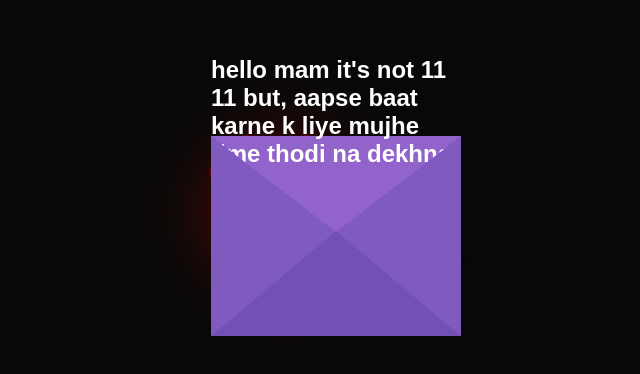
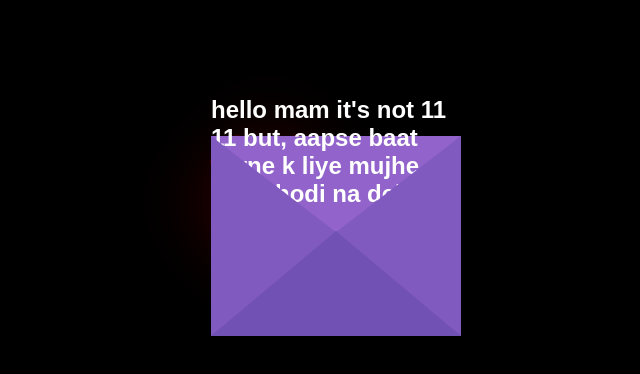
Before and after one commit to Gv0986/envelope-, a plain HTML site: page index.html in a window 1280 px wide. Shown: the part 172-546 px from the top of the page, without its empty margins (304-944 px from the left). Drawn offline with Linux system fonts and the light colour scheme.

Commit message:
Update Style3.css

```diff
--- a/Style3.css
+++ b/Style3.css
@@ -3,7 +3,7 @@ body {
   align-items: center;
   justify-content: center;
   height: 100vh;
-  background: #080808;
+  background: #000000;
 }
 .envelope {
   position: relative;
@@ -80,11 +80,11 @@ body {
   position: absolute;
   color: white;
   font-family: sans-serif;
-  top: -50%;
+  top: -30%;
 }
 .text {
   text-align: center;
-  font-size: 11px;
+  font-size: 6px;
   font-family: Arial, Helvetica, sans-serif;
   margin-top: 20px;
   font-weight: bold;
@@ -97,17 +97,17 @@ body {
 /*---heart -----*/
 .heart {
   background-color: red;
-  height: 70px;
-  width: 70px;
+  height: 50px;
+  width: 50px;
   position: relative;
   top: 20px;
   left: 20px;
   transform: rotate(-45deg);
   box-shadow: -5px 10px 90px red;
-  animation: untoldcoding 0.8s linear infinite;
+  animation: gv 0.8s linear infinite;
 }
 
-@keyframes untoldcoding {
+@keyframes gv {
   0% {
     transform: rotate(-45deg) scale(1.05);
   }
@@ -121,8 +121,8 @@ body {
 .heart:before {
   content: "";
   position: absolute;
-  height: 70px;
-  width: 70px;
+  height: 50px;
+  width: 50px;
   background-color: red;
   top: -40px;
   border-radius: 50px;
@@ -130,8 +130,8 @@ body {
 .heart:after {
   content: "";
   position: absolute;
-  height: 70px;
-  width: 70px;
+  height: 50px;
+  width: 50px;
   background-color: red;
   right: -40px;
   border-radius: 50px;
```
